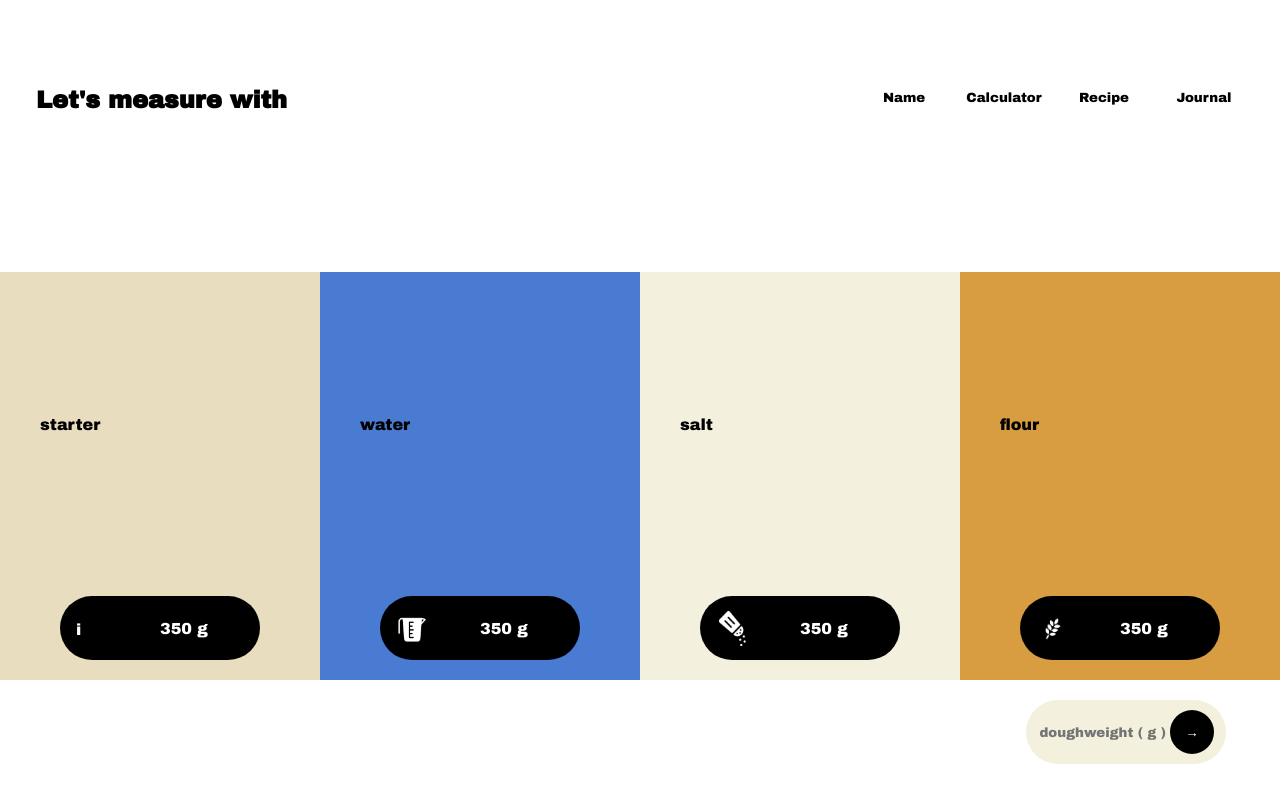
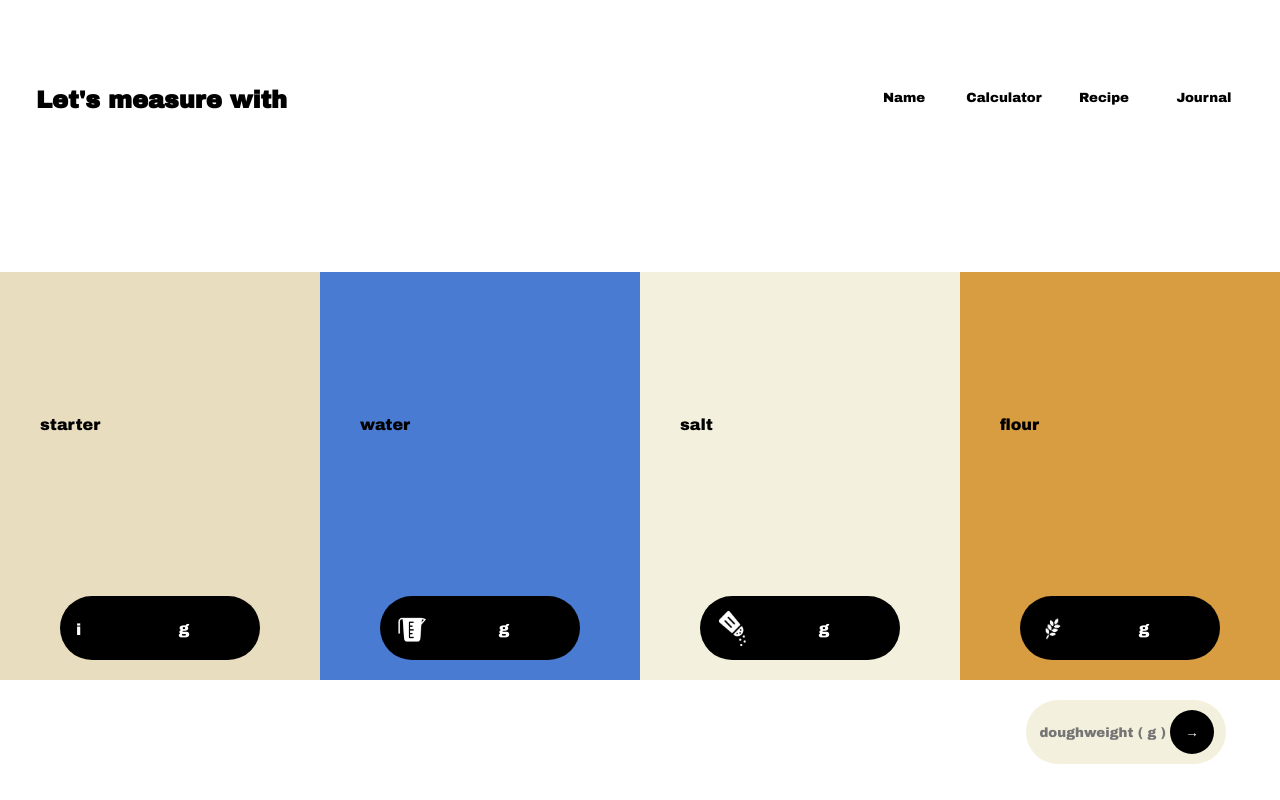
Before and after one commit to sigristarisa/yeastie-boys, a React (Create React App) app: page /calculator in a window 1280 px wide. Built offline with nearby package versions, Linux system fonts and the light colour scheme.

Commit message:
created the basic structure of the calculator

```diff
--- a/src/App.js
+++ b/src/App.js
@@ -7,11 +7,11 @@ import "./index.css";
 
 const initialState = {
   starterName: "",
-  starter: null,
-  water: null,
-  salt: null,
-  flour: null,
-  doughweight: null,
+  starter: "",
+  water: "",
+  salt: "",
+  flour: "",
+  doughweight: "",
 };
 
 const App = () => {
--- a/src/components/Calculator/Calculator.js
+++ b/src/components/Calculator/Calculator.js
@@ -6,6 +6,30 @@ const Calculator = ({ sourdough, setSourdough }) => {
     const { name, value } = e.target;
     setSourdough({ ...sourdough, [name]: value });
   };
+
+  const calculateWeight = (doughweight) => {
+    const starterWeight = doughweight * 0.2;
+
+    const flourWeight = (doughweight - starterWeight * 0.85) / 1.7;
+
+    const waterWeight = flourWeight * 0.68 - (starterWeight * 0.32) / 2;
+
+    const saltWeight = 0.02 * (flourWeight + starterWeight / 2);
+
+    setSourdough({
+      ...sourdough,
+      starter: Math.round(starterWeight),
+      water: Math.round(waterWeight),
+      flour: Math.round(flourWeight),
+      salt: Math.round(saltWeight),
+    });
+  };
+
+  const submitDoughweight = (e) => {
+    e.preventDefault();
+    calculateWeight(sourdough.doughweight);
+  };
+
   return (
     <main>
       <Header sourdough={sourdough} />
@@ -15,40 +39,41 @@ const Calculator = ({ sourdough, setSourdough }) => {
             starter
             <div className="portion-wrapper">
               <div className="icon">i</div>
-              <p className="portion">350 g</p>
+              <p className="portion">{sourdough.starter} g</p>
             </div>
           </section>
           <section className="ingredient water">
             water
             <div className="portion-wrapper">
               <img className="icon" src="/assets/water.png" alt="water" />
-              <p className="portion">350 g</p>
+              <p className="portion">{sourdough.water} g</p>
             </div>
           </section>
           <section className="ingredient salt">
             salt
             <div className="portion-wrapper">
               <img className="icon" src="/assets/salt.png" alt="salt" />
-              <p className="portion">350 g</p>
+              <p className="portion">{sourdough.salt} g</p>
             </div>
           </section>
           <section className="ingredient flour">
             flour
             <div className="portion-wrapper">
               <img className="icon" src="/assets/flour.png" alt="flour" />
-              <p className="portion">350 g</p>
+              <p className="portion">{sourdough.flour} g</p>
             </div>
           </section>
         </div>
         <div className="calculator-footer">
           <div></div>
-          <form className="doughweight-form">
+          <form className="doughweight-form" onSubmit={submitDoughweight}>
             <input
               id="doughweight"
               type="number"
               name="doughweight"
               placeholder={" doughweight ( g )"}
               value={sourdough.doughweight}
+              onChange={handleChange}
             />
             <input id="doughweight-btn" type="submit" value="→" />
           </form>
```
